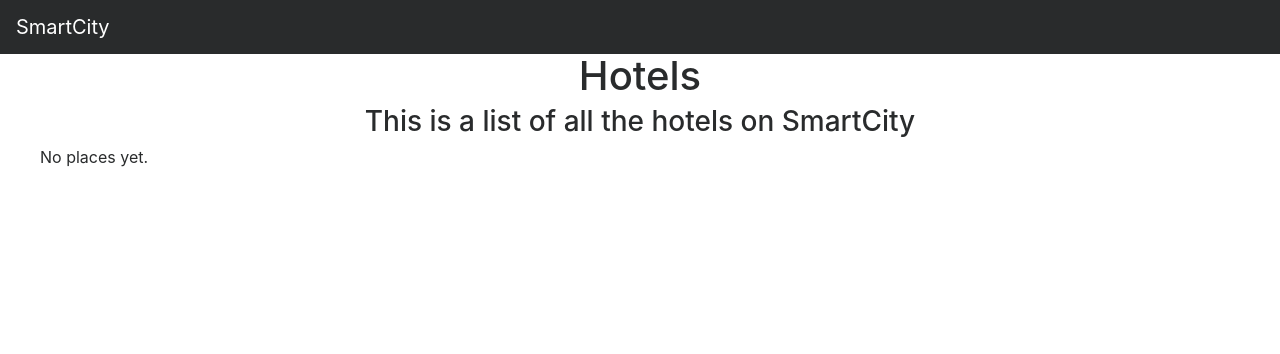
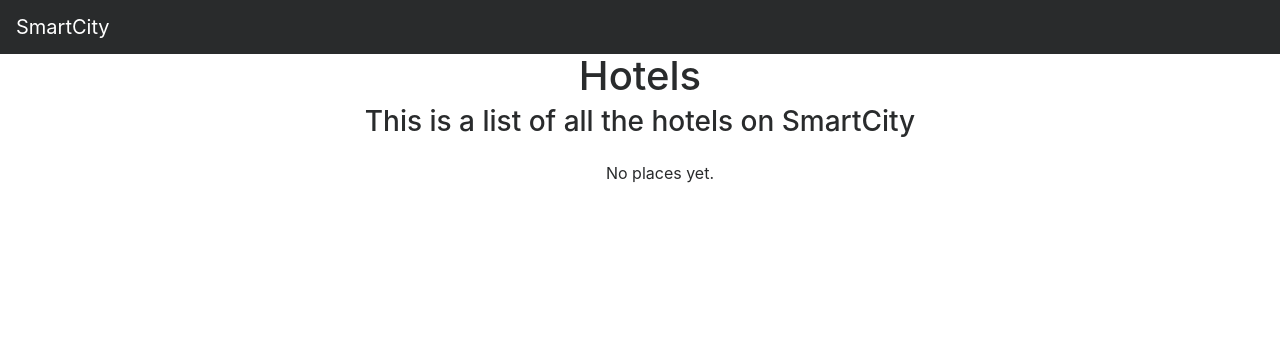
Before and after one commit to danieljee/IFB299-group45, a Django app: page /hotels/ in a window 1280 px wide. Shown: the top 354 px of the page. Run offline with Django 3.2, Linux system fonts and the light colour scheme; data that the repository does not hold is empty; parts of the project's set-up code (start-up, migrations or seed data) failed here and were passed over; some libraries are stand-ins or nearby versions.

Commit message:
Added category pages css

```diff
--- a/ifb299/app/static/style.css
+++ b/ifb299/app/static/style.css
@@ -149,6 +149,19 @@ body{
   height: 70px;
 }
 
+img.categoryIcon {
+	height: 40px;
+	width: 60px;
+}
+
+.categoryListContainer {
+	width: 100%;
+	margin: 0 auto;
+	text-align: center;
+    padding: 1em;
+    overflow: hidden;
+}
+
 @media only screen and (max-width: 550px){
 }
 
```
